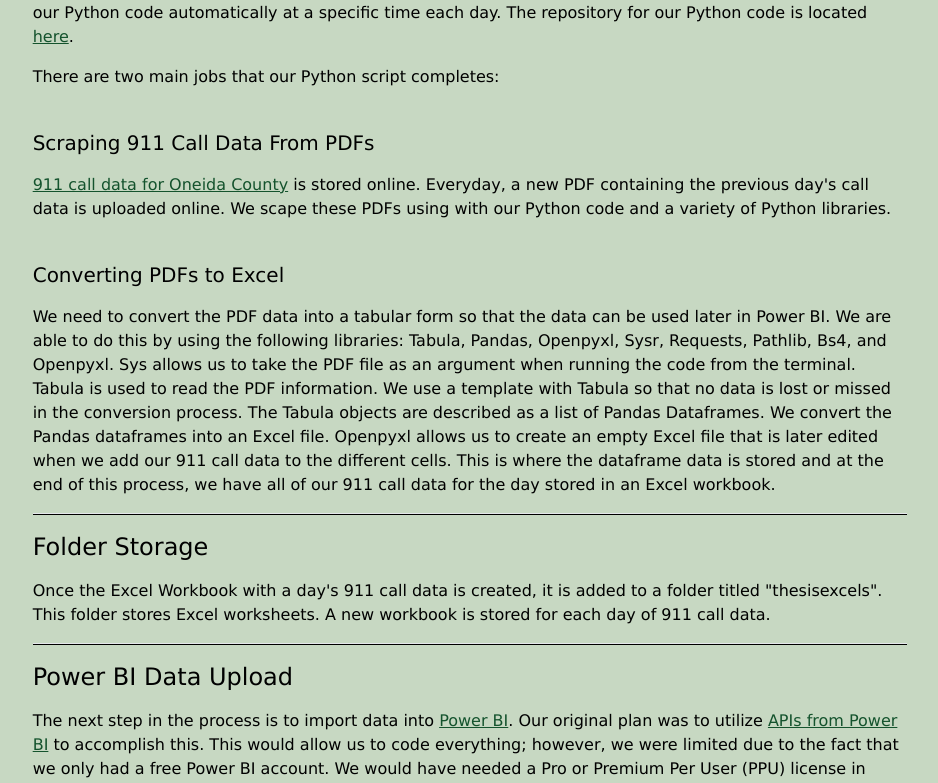
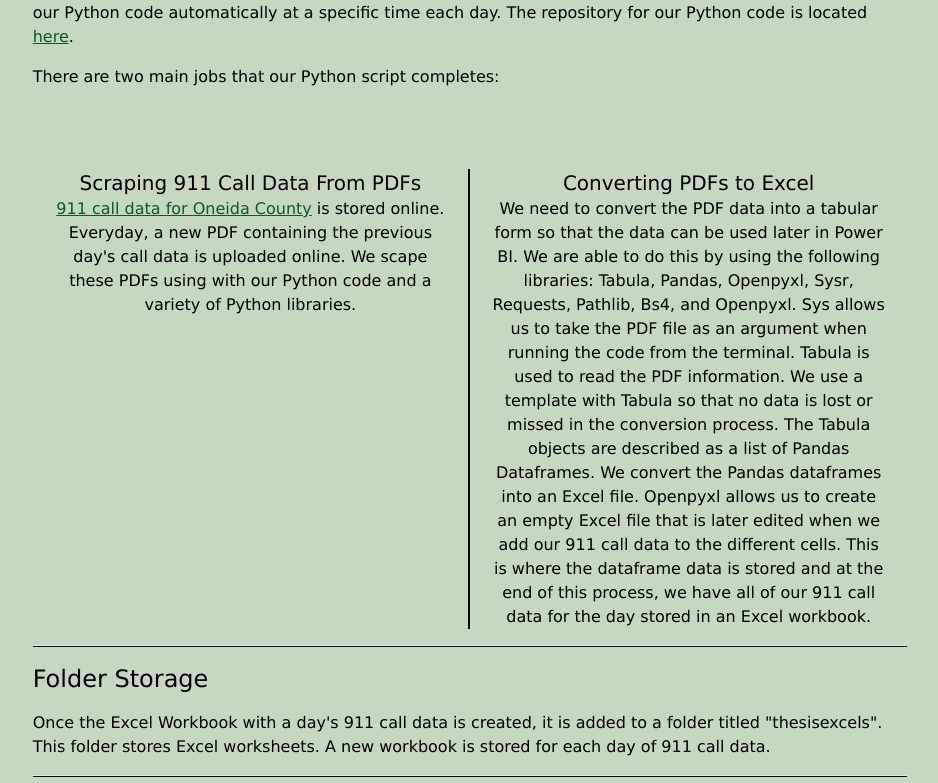
Before and after one commit to mmonroe3195/mmonroe3195.github.io, a Next.js app: page /documentation/overview in a window 1280 px wide. Shown: the part 741-1524 px from the top of the page, without its empty margins (170-1108 px from the left). Built offline with nearby package versions, Linux system fonts and the light colour scheme.

Commit message:
editing documentation pg in progress

```diff
--- a/src/app/documentation/overview/page.tsx
+++ b/src/app/documentation/overview/page.tsx
@@ -13,11 +13,18 @@
           <p>Our daily Python script is the first part of our project. By using the Windows Task Scheduler, we can execute our Python code automatically at a specific time each day. The repository for our Python code is located <a href="https://github.com/sydneyetran/COCVAC_code">here</a>. </p>
           <p>There are two main jobs that our Python script completes:</p>
           <br/>
+          <div className="flex flex-row pt-10">
+            <div className="w-1/2 px-5 ml-auto border-r-2 border-black text-center">
               <h4 id="scraping-911-call-data-from-pdfs" className="text-xl">Scraping 911 Call Data From PDFs</h4>
               <p><a href="https://ocgov.net/departments/emergency-services/911-summary-report/">911 call data for Oneida County</a> is stored online. Everyday, a new PDF containing the previous day&#39;s call data is uploaded online. We scape these PDFs using with our Python code and a variety of Python libraries. </p>
               <br/>
+            </div>
+
+            <div className="w-1/2 px-5 ml-auto text-center">
             <h4 id="converting-pdfs-to-excel" className="text-xl">Converting PDFs to Excel</h4>
             <p>We need to convert the PDF data into a tabular form so that the data can be used later in Power BI. We are able to do this by using the following libraries: Tabula, Pandas, Openpyxl, Sysr, Requests, Pathlib, Bs4, and Openpyxl. Sys allows us to take the PDF file as an argument when running the code from the terminal. Tabula is used to read the PDF information. We use a template with Tabula so that no data is lost or missed in the conversion process. The Tabula objects are described as a list of Pandas Dataframes. We convert the Pandas dataframes into an Excel file. Openpyxl allows us to create an empty Excel file that is later edited when we add our 911 call data to the different cells. This is where the dataframe data is stored and at the end of this process, we have all of our 911 call data for the day stored in an Excel workbook.</p>
+            </div>
+          </div>
           <hr className="background-color: bg-black h-0.5"/>
         </div>
 
@@ -55,14 +62,24 @@
           <h3 id="the-user-interface" className="text-2xl">The User Interface</h3>
           <p>The main deliverable for this thesis project is our website. Our website is a centralized location to house Power BI reports, documentation, and other overview information.</p>
           <br/>
+          <div className="flex flex-row pt-10">
+            <div className="w-1/3 px-1 ml-auto text-center">
               <h4 id="the-report" className="text-xl">The Report</h4>
               <p>By exporting our report as an iframe, it is possible to embed it directly into our website. We also had to configure other settings to make these reports public and possible to embed in our website.</p>
               <br/>
+            </div>
+
+            <div className="w-1/3 px-1 ml-auto text-center">
               <h4 id="the-url" className="text-xl">The URL</h4>
               <p>We are currently hosting our <a href="https://cocvac-hamilton2023.github.io/thesis_ui/">website</a> using Github Pages. This is possible since all of our code is stored <a href="https://github.com/cocvac-hamilton2023/thesis_ui/">on Github</a>.</p>
               <br/>
+            </div>
+
+            <div className="w-1/3 px-1 ml-auto text-center">
               <h4 id="the-code" className="text-xl">The Code</h4>
               <p>We are working with the <a href="https://react.dev/">React</a> library, <a href="https://www.typescriptlang.org/">Typescript</a> (a typed version of Javascript), <a href="https://nextjs.org/">Next.js</a> (A React framework), and <a href="https://tailwindcss.com/">Tailwind CSS</a> (a CSS framework). A large reason we chose this tech stack is because these technologies are widely used in the intdustry and are powerful tools for building user interfaces.</p>
+            </div>
+          </div>
           <hr className="background-color: bg-black h-0.5"/>
         </div>
     </main>
```
Lines whose indentation alone changed are shown as unchanged.
